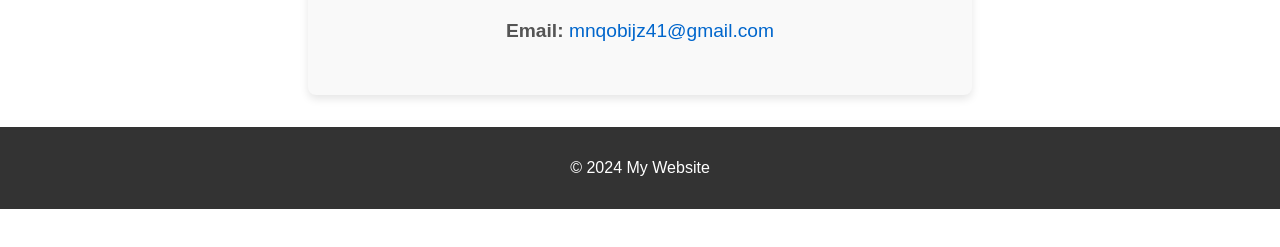
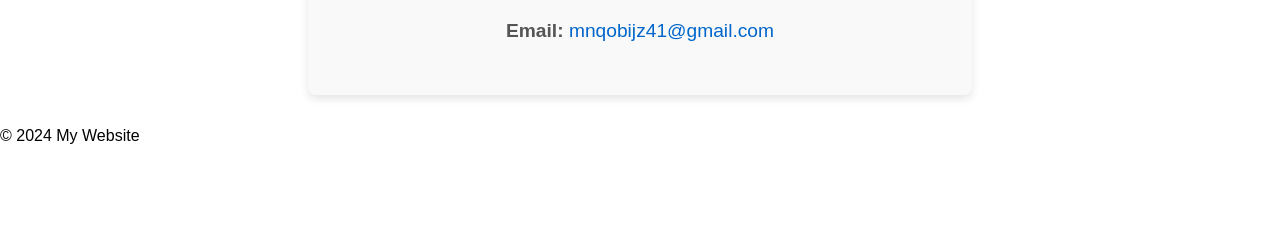
Before and after one commit to mnqobijz41/my-website, a plain HTML site: page contact.html in a window 1280 px wide. Shown: the part 227-474 px from the top of the page. Drawn offline with Linux system fonts and the light colour scheme.

Commit message:
Update contact.html

```diff
--- a/contact.html
+++ b/contact.html
@@ -21,8 +21,8 @@
             <p><strong>Email:</strong> <a href="mailto:mnqobijz41@gmail.com">mnqobijz41@gmail.com</a></p>
         </section>
     </main>
-    <footer>
-        <p>&copy; 2024 My Website</p>
-    </footer>
+    <div class="footer">
+        &copy; 2024 My Website
+    </div>
 </body>
 </html>
```
